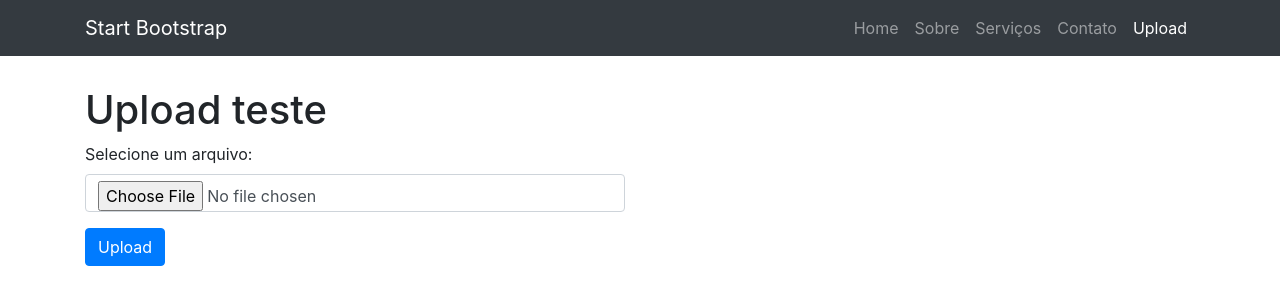
After one commit to welisonmenezes/flask-tests, a Flask app: page /upload in a window 1280 px wide. The commit adds this page. Shown: the top 305 px of the page. Run offline with Flask 2, Linux system fonts and the light colour scheme; some libraries are stand-ins or nearby versions.

Commit message:
Add upload tests in Flask

```diff
--- a/config.py
+++ b/config.py
@@ -10,3 +10,7 @@ MYSQL_DB = 'testes'
 
 # Configurações de segurança
 SECRET_KEY = '#$#gdFDKF#993FDVKkfdkj#$$2@@@@dfdlafFGÇPLO^dfe__fd'
+
+# Configurações de upload
+UPLOAD_FOLDER = 'uploads'
+ALLOWED_EXTENSIONS = {'png', 'jpg', 'jpeg', 'gif'}
--- a/institucional/init.py
+++ b/institucional/init.py
@@ -1,4 +1,6 @@
-from flask import current_app, Blueprint, render_template, request
+import os
+from flask import current_app, Blueprint, render_template, request, flash, redirect, url_for
+from werkzeug.utils import secure_filename
 
 bp = Blueprint('institucional', __name__, url_prefix='/', template_folder='templates/')
 
@@ -30,3 +32,41 @@ def sobre():
 @bp.route('/servicos')
 def servicos():
     return render_template('servicos.html')
+
+
+@bp.route('/upload', methods=['GET', 'POST'])
+def upload():
+    print(current_app.config)
+
+
+    if request.method == 'POST':
+        # verifica se existe o campo file na requisição
+        if 'file' not in request.files:
+            flash('Nenhum arquivo enviado.')
+            return redirect(request.url)
+
+        # pega o arquivo enviado
+        file = request.files['file']
+
+        # se for vazio
+        if file.filename == '':
+            flash('Por favor, selecione um arquivo.')
+            return redirect(request.url)
+
+        # verifica a extensão do arquivo
+        if file and allowed_file(file.filename):
+            # secure_filename: função nativa usada para validar o nome do arquivo
+            filename = secure_filename(file.filename)
+            # salva o arquivo no disco
+            file.save(os.path.join(current_app.config['UPLOAD_FOLDER'], filename))
+            return redirect(url_for('institucional.upload', filename=filename))
+        else:
+            print('xxx')
+            flash('Tipo de arquivo não permitido.')
+
+    return render_template('upload.html')
+
+
+# helper para testar se a extensão do arquivo é permitida
+def allowed_file(filename):
+    return '.' in filename and filename.rsplit('.', 1)[1].lower() in current_app.config['ALLOWED_EXTENSIONS']
--- /dev/null
+++ b/institucional/templates/upload.html
@@ -0,0 +1,29 @@
+{% extends 'base.html' %}
+{% set active_page = "upload" %}
+
+{% block title %}Upload{% endblock %}
+
+{% block content %}
+<h1>Upload teste</h1>
+
+<div class="row">
+    <div class="col-md-6">
+        {% with messages = get_flashed_messages() %}
+        {% if messages %}
+        <ul class=flashes>
+            {% for message in messages %}
+            <li>{{ message }}</li>
+            {% endfor %}
+        </ul>
+        {% endif %}
+        {% endwith %}
+        <form action="" method="post" enctype="multipart/form-data">
+            <div class="form-group">
+                <label>Selecione um arquivo:</label>
+                <input type=file name=file class="form-control">
+            </div>
+            <input type=submit value=Upload class="btn btn-primary">
+        </form>
+    </div>
+</div>
+{% endblock %}
--- a/templates/base.html
+++ b/templates/base.html
@@ -35,6 +35,9 @@
 					<li class="nav-item">
 						<a class="nav-link {% if active_page == 'contato' %}active{% endif %}" href="/contato">Contato</a>
 					</li>
+					<li class="nav-item">
+						<a class="nav-link {% if active_page == 'upload' %}active{% endif %}" href="/upload">Upload</a>
+					</li>
 				</ul>
 			</div>
 		</div>
```
Also changed, not shown: README.md, uploads/bird.jpg (added).
